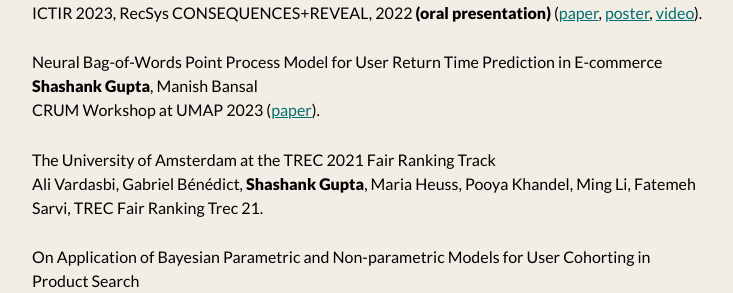
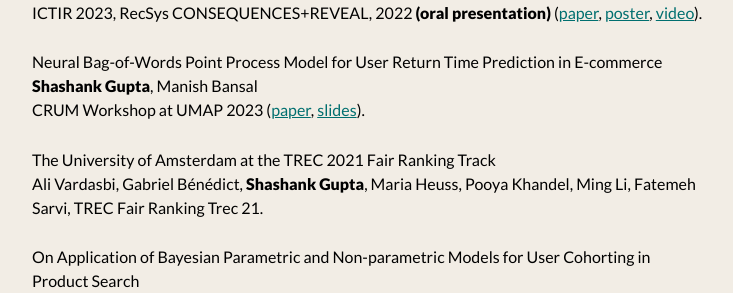
Before and after one commit to shashankg7/shashankg7.github.io, a Jekyll site: the page built from publications.md, in a window 1280 px wide and 900 px high, scrolled down 494 px. Shown: the part 160-453 px from the top of the window, without its empty margins (272-1005 px from the left). Built offline with Jekyll 4.4.1, drawn with Linux system fonts in a browser that asks for light colours; nearby versions of some CDN libraries.

Commit message:
Update publications.md

```diff
--- a/publications.md
+++ b/publications.md
@@ -32,7 +32,7 @@
 
 Neural Bag-of-Words Point Process Model for User Return Time Prediction in E-commerce <br>
 <b>Shashank Gupta</b>, Manish Bansal <br>
-CRUM Workshop at UMAP 2023 ([paper](https://drive.google.com/file/d/1PQ7JptTuBdtjhtBCrONt2YV-jkxz1z-5/view?usp=sharing)).
+CRUM Workshop at UMAP 2023 ([paper](https://drive.google.com/file/d/1PQ7JptTuBdtjhtBCrONt2YV-jkxz1z-5/view?usp=sharing), [slides](https://drive.google.com/file/d/1QtzDoKkHgpB-vxhgbfxTThtOXu0jrypY/view?usp=drive_link)).
 
 The University of Amsterdam at the TREC 2021 Fair Ranking Track <br>
 Ali Vardasbi, Gabriel Bénédict, <b>Shashank Gupta</b>, Maria Heuss, Pooya Khandel, Ming Li, Fatemeh Sarvi, TREC Fair Ranking Trec 21.
```
